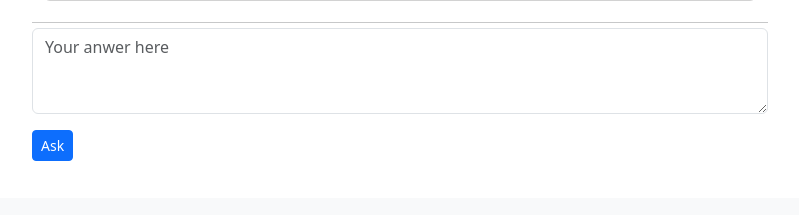
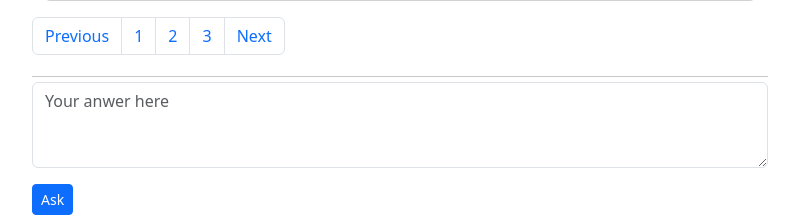
Before and after one commit to kms-qwe/TP_WT, a Python web app: template AnswerHub/templates/questionPage.html in a window 1280 px wide. Shown: the part 602-817 px from the top of the page, without its empty margins (50-849 px from the left). Before the commit the page ends 763 px from the top, so only its background shows below. Run offline with Jinja, Linux system fonts and the light colour scheme; the template is opened without the code that fills it, so the values that code supplies are empty.

Commit message:
add paginator to question page

```diff
--- a/AnswerHub/templates/questionPage.html
+++ b/AnswerHub/templates/questionPage.html
@@ -232,6 +232,20 @@
               </div>
             </div>
 
+            <nav aria-label="Page navigation example">
+              <ul class="pagination">
+                <li class="page-item">
+                  <a class="page-link" href="#">Previous</a>
+                </li>
+                <li class="page-item"><a class="page-link" href="#">1</a></li>
+                <li class="page-item"><a class="page-link" href="#">2</a></li>
+                <li class="page-item"><a class="page-link" href="#">3</a></li>
+                <li class="page-item">
+                  <a class="page-link" href="#">Next</a>
+                </li>
+              </ul>
+            </nav>
+
             <hr class="custom-hr" />
 
             <div class="mb-3 text-left">
```
